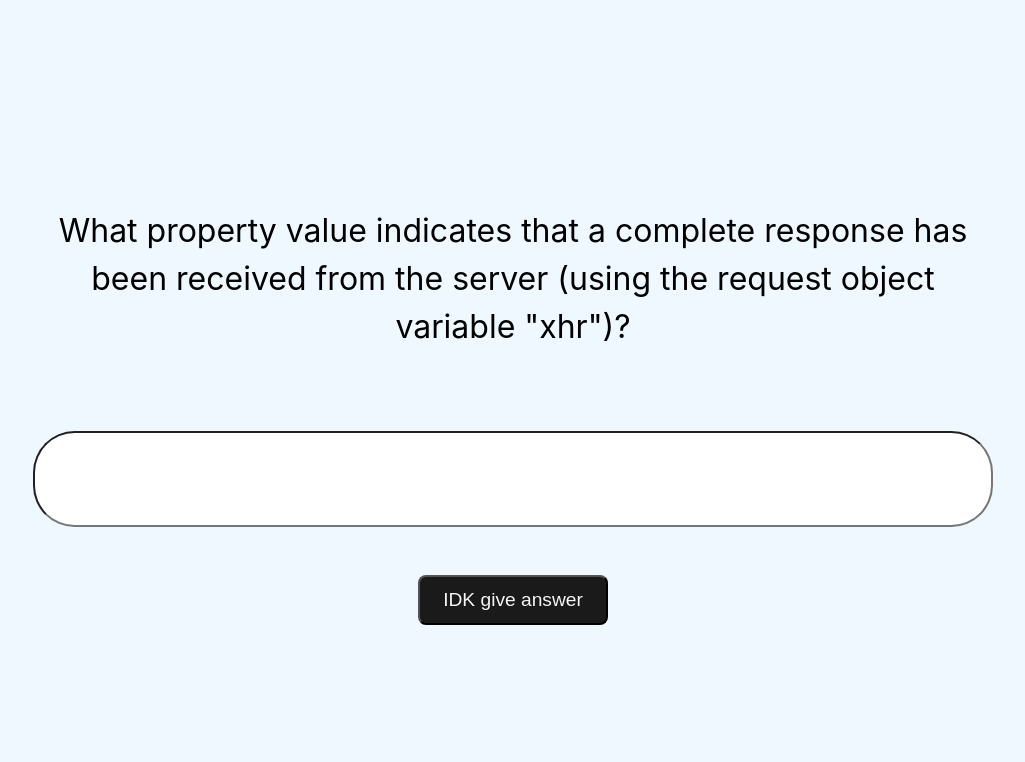
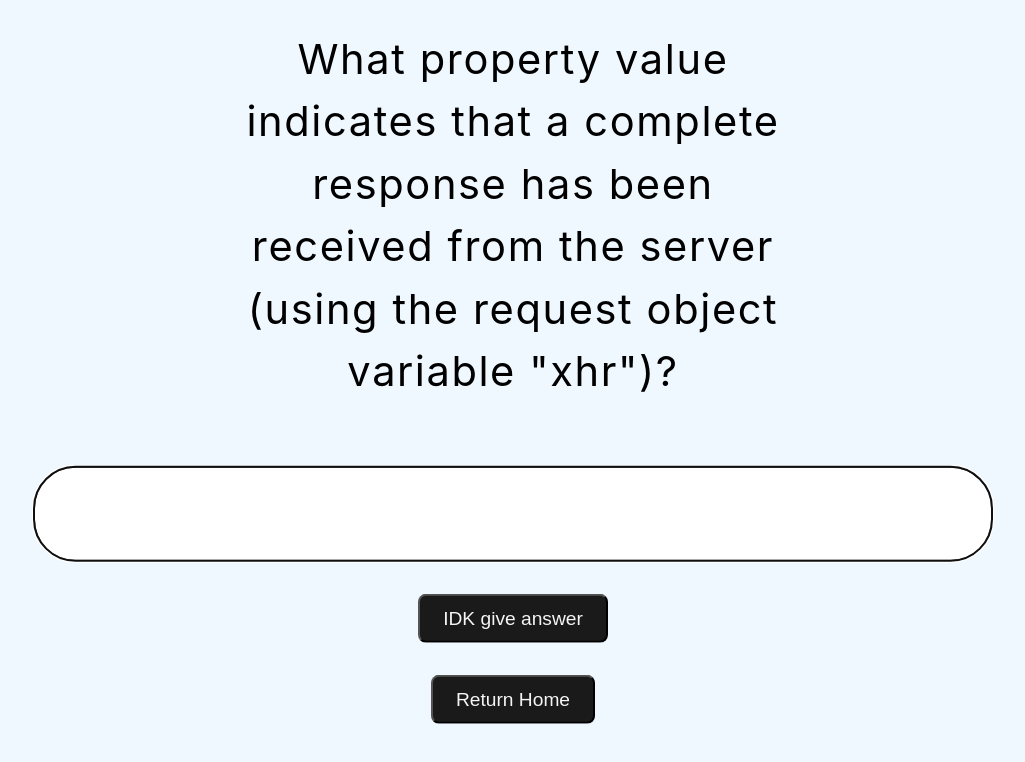
Before and after one commit to imbrandonj/term-learn, a React (Vite) app: page / in a window 1280 px wide. Both pictures are taken after a click on the button "JavaScript". Shown: the top 762 px of the page, without its empty margins (127-1152 px from the left). Built offline with nearby package versions, Linux system fonts and the light colour scheme.

Commit message:
fully implements `react`

```diff
--- a/package.json
+++ b/package.json
@@ -21,6 +21,7 @@
     "eslint-plugin-react": "^7.33.2",
     "eslint-plugin-react-hooks": "^4.6.0",
     "eslint-plugin-react-refresh": "^0.4.5",
+    "prettier": "^3.1.1",
     "vite": "^5.0.8"
   }
 }
--- a/src/App.jsx
+++ b/src/App.jsx
@@ -8,24 +8,26 @@ function App() {
   const selectTermSet = (set) => {
     setTermSet(set);
     setHome(false);
-  }
+  };
 
-  if ( home ) {
+  if (home) {
     return (
       <div id="home">
         <h1>Welcome to Term Learn</h1>
         <h2>Select your term set:</h2>
         <ul className="btnBundle">
-          <li><button onClick={() => selectTermSet('js')}>JavaScript</button></li>
-          <li><button onClick={() => selectTermSet('dsa')}>DSA</button></li>
+          <li>
+            <button onClick={() => selectTermSet('js')}>JavaScript</button>
+          </li>
+          <li>
+            <button onClick={() => selectTermSet('dsa')}>DSA</button>
+          </li>
         </ul>
       </div>
-    )
+    );
   }
 
-  return (
-    <ViewTerm termSet={termSet} />
-  )
+  return <ViewTerm termSet={termSet} setHome={setHome} />;
 }
 
-export default App
+export default App;
--- a/src/ViewTerm.jsx
+++ b/src/ViewTerm.jsx
@@ -1,34 +1,56 @@
 import { loadTerm } from './loadTerm';
 
-import { useState } from 'react';
+import { useState, useEffect } from 'react';
 
-export default function ViewTerm({ termSet }) {
+export default function ViewTerm({ termSet, setHome }) {
   const [term, setTerm] = useState(loadTerm(termSet));
   const [userAnswer, setUserAnswer] = useState('');
 
-    // let result = loadTerm(termSet)
-
-    // console.log(result);
-
   const handleInput = (event) => {
     setUserAnswer(event.target.value);
-    }
+  };
 
+  // enter event on answer text box:
   const checkAnswer = () => {
     if (term.answer.toLowerCase() === userAnswer.toLowerCase()) {
       setUserAnswer('');
       setTerm(loadTerm(termSet));
+    } else if (userAnswer.toLowerCase() === 'idk') {
+      setUserAnswer(term.answer);
     }
-    }
+  };
 
+  // user clicks 'idk give answer' button:
   const giveAnswer = () => setUserAnswer(term.answer);
 
+  // 'return home' button
+  const goHome = () => setHome(true);
+
+  // focus on answer box on load and input:
+  useEffect(() => {
+    document.getElementById('textBox').focus();
+  }, [userAnswer]);
 
   return (
     <div id="termContent">
       <p className="definition">{term.problem}</p>
-            <input type="text" id="textBox" value={userAnswer} onChange={handleInput} onKeyDown={event => {if (event.key === 'Enter') {checkAnswer()}}} />
-            <button id="giveAnswer" onClick={giveAnswer}>IDK give answer</button>
+      <input
+        type="text"
+        id="textBox"
+        value={userAnswer}
+        onChange={handleInput}
+        onKeyDown={(event) => {
+          if (event.key === 'Enter') {
+            checkAnswer();
+          }
+        }}
+      />
+      <button id="giveAnswer" className="termBtn" onClick={giveAnswer}>
+        IDK give answer
+      </button>
+      <button className="termBtn" onClick={goHome}>
+        Return Home
+      </button>
     </div>
-    )
+  );
 }
--- a/src/index.css
+++ b/src/index.css
@@ -1,6 +1,7 @@
 :root {
   font-family: Inter, system-ui, Avenir, Helvetica, Arial, sans-serif;
   line-height: 1.5;
+  letter-spacing: 0.1rem;
   font-weight: 400;
   --btnBlk: #1a1a1a;
 }
@@ -51,19 +52,21 @@ button:focus-visible {
   justify-content: center;
   align-items: center;
   position: fixed;
-  top: 35%;
+  top: 40%;
   left: 50%;
   transform: translate(-50%, -50%);
 }
 
 #home > h1 {
-  margin: 5rem;
+  margin: 3rem;
   font-size: 3.2em;
   line-height: 1.1;
 }
 
 #home > h2 {
-  margin: 1rem;
+  margin: 2rem;
+  font-size: 2.2em;
+  font-weight: 200;
 }
 
 #home li {
@@ -80,7 +83,7 @@ button:focus-visible {
   border-radius: 8px;
   border: 1px solid transparent;
   padding: 0.6em 1.2em;
-  font-size: 1em;
+  font-size: 1.2em;
   font-weight: 500;
   font-family: inherit;
 }
@@ -90,27 +93,33 @@ button:focus-visible {
   flex-direction: column;
   justify-content: center;
   align-items: center;
-  height: 100vh;
+  position: fixed;
+  top: 45%;
+  left: 50%;
+  transform: translate(-50%, -50%);
+  width: 75%;
 }
 
-
 .definition {
-  font-size: 2em;
+  margin: 3rem;
+  font-size: 2.6em;
   text-align: center;
   padding: 0rem 10rem;
 }
 
 #textBox {
+  margin: 1rem;
   height: 6rem;
   width: 60rem;
-  margin: 3rem 0;
   text-align: center;
-  font-family: Arial;
   font-size: 2.6em;
+  font-family: inherit;
+  letter-spacing: 0.05em;
   border-radius: 1em;
 }
 
-#giveAnswer {
+.termBtn {
+  margin: 1rem;
   padding: 0.6em 1.2em;
   font-size: 1.2em;
   text-align: center;
--- a/src/loadTerm.js
+++ b/src/loadTerm.js
@@ -1,30 +1,25 @@
 // all terms:
-import DSA from "./terms/dsaTerms";
-import CYBERTERMS from "./terms/cyberTerms";
-import JAVATERMS from "./terms/javaTerms";
-import JSTERMS from "./terms/jsTerms";
+import DSA from './terms/dsaTerms';
+import CYBERTERMS from './terms/cyberTerms';
+import JAVATERMS from './terms/javaTerms';
+import JSTERMS from './terms/jsTerms';
 
 export function loadTerm(set) {
-    const TERMS = set === 'dsa' ?
-        DSA : set === 'cyber' ?
-        CYBERTERMS : set === 'java' ?
-        JAVATERMS : set === 'js' ?
-        JSTERMS : null;
+  const TERMS =
+    set === 'dsa'
+      ? DSA
+      : set === 'cyber'
+        ? CYBERTERMS
+        : set === 'java'
+          ? JAVATERMS
+          : set === 'js'
+            ? JSTERMS
+            : null;
 
-    const ALL_TERM_DEF = Object.keys(TERMS);
-    const definition = ALL_TERM_DEF[Math.floor(Math.random() * ALL_TERM_DEF.length)]
-    const term = TERMS[definition];
+  const ALL_TERM_DEF = Object.keys(TERMS); // the keys are the term definitions
+  const definition =
+    ALL_TERM_DEF[Math.floor(Math.random() * ALL_TERM_DEF.length)]; // select 1 definition
+  const term = TERMS[definition]; // term is the answer
 
-    return {problem: definition, answer: term};
+  return { problem: definition, answer: term };
 }
-
-
-// const ALL_TERM_DEF = Object.keys(TERMS);
-
-// const loadTerm = (definitions, terms) => {
-// // retrieve a random term definition from terms hash table
-// const definition = definitions[Math.floor(Math.random() * terms.length)];
-// const term = terms[definition]
-
-// return {problem: definition, answer: term}
-// }
```
Also changed, not shown: 2 other files (tests, documents, lock files or other folders). Lines whose indentation alone changed are shown as unchanged.
